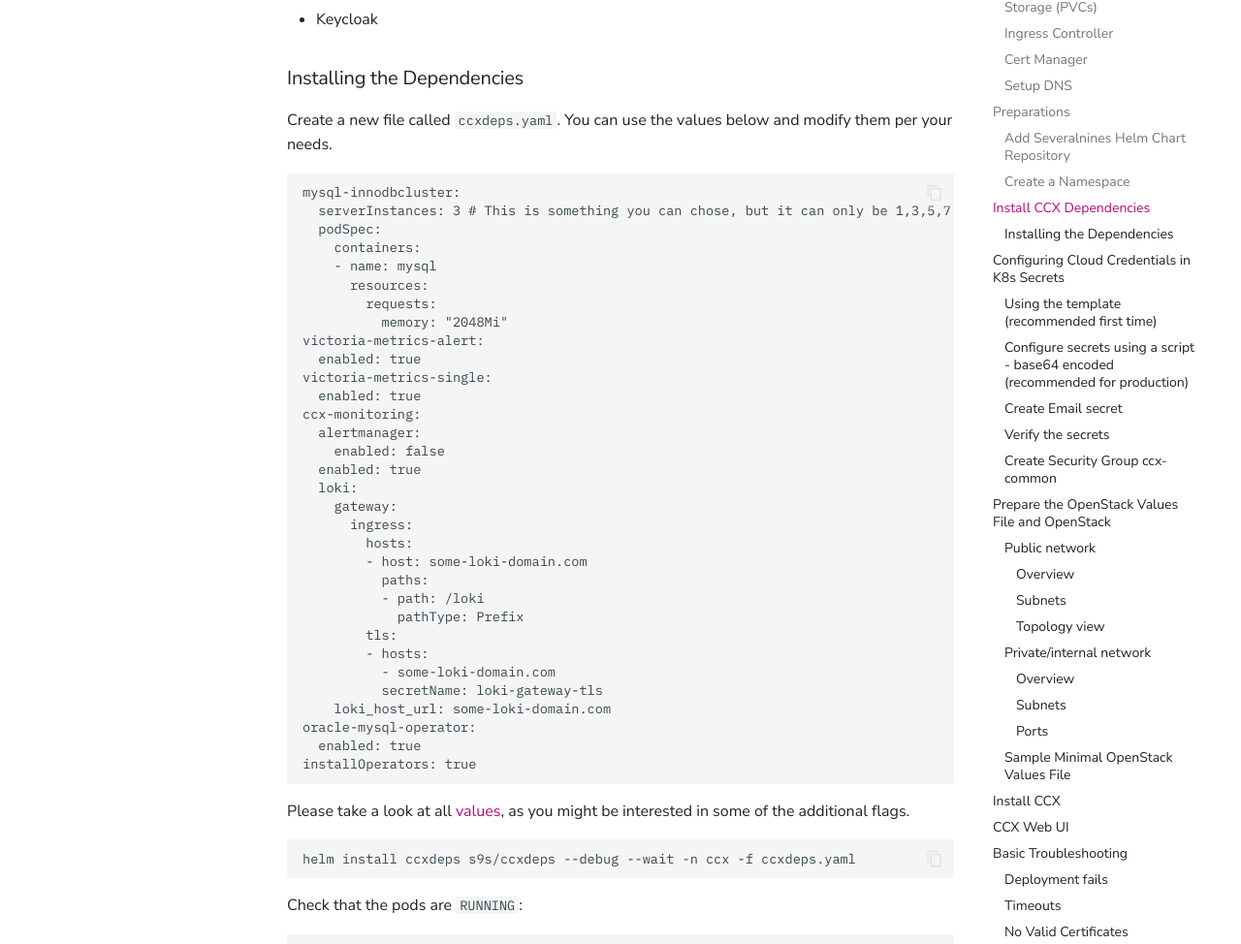
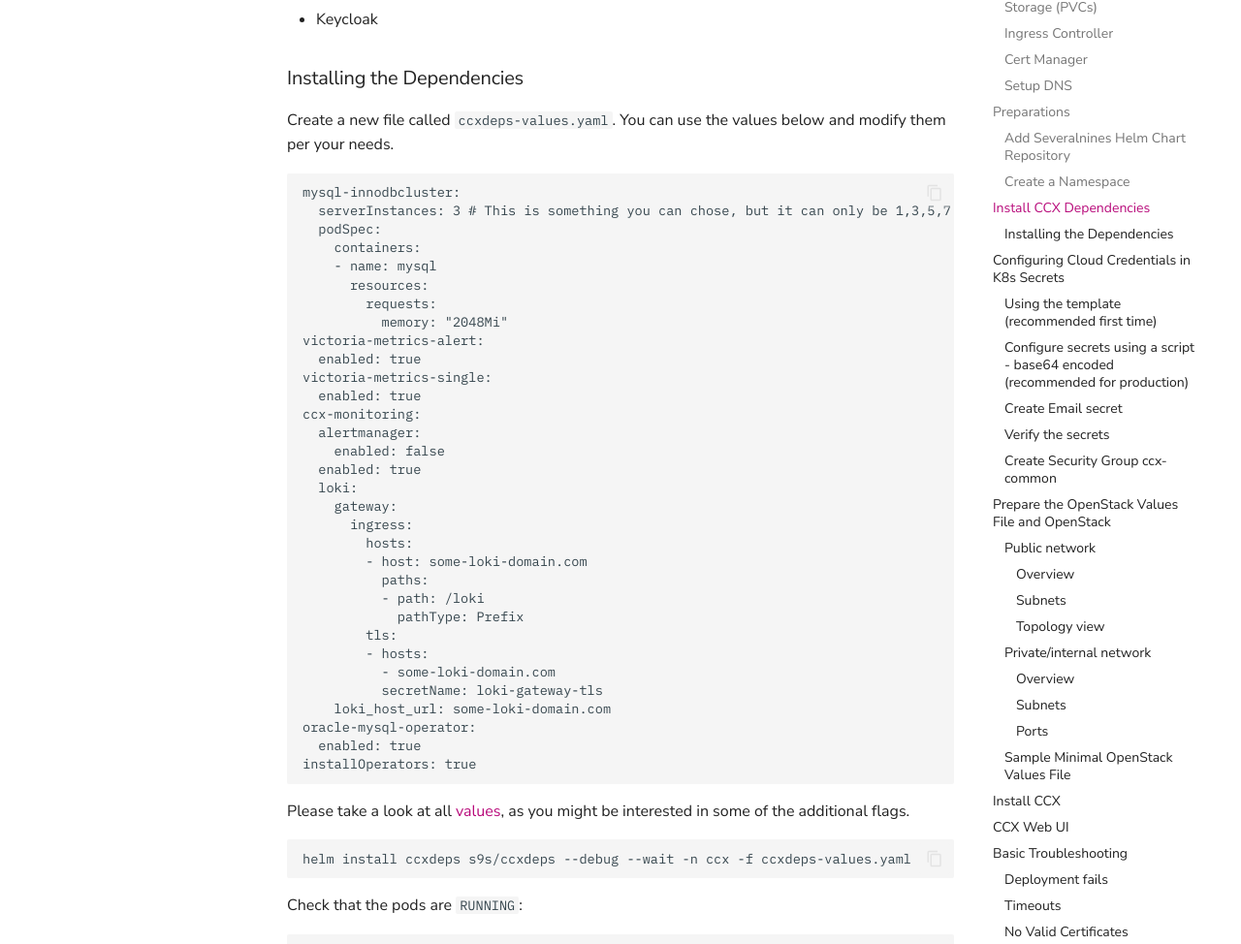
Before and after one commit to severalnines/ccx-docs, an MkDocs documentation site: the page built from docs/admin/Installation/Production-Openshift-installation.md, in a window 1280 px wide and 1400 px high, scrolled down 6887 px. Shown: the part 145-1119 px from the top of the window at 97% size. Built offline with MkDocs 1.6.1 and Material for MkDocs 9.7.7, drawn with Linux system fonts in a browser that asks for light colours; comment, search, counter and statistics services are not loaded.

Commit message:
Unify ccxdeps helm repo and values file naming across docs
Three commands referenced the helm repo as ccxdeps/ccxdeps although the
docs only ever add it as s9s. Two pages called the values file
ccxdeps.yaml while the rest of the docs (including the control-plane
upgrade guide's backup instructions) use ccxdeps-values.yaml.

Co-Authored-By: Claude Fable 5 <noreply@anthropic.com>

````diff
--- a/docs/admin/Installation/Production-Openshift-installation.md
+++ b/docs/admin/Installation/Production-Openshift-installation.md
@@ -274,7 +274,7 @@ First, we need to install the CCX dependencies (`ccxdeps`):
 
 ### Installing the Dependencies
 
-Create a new file called `ccxdeps.yaml`. You can use the values below and modify them per your needs.
+Create a new file called `ccxdeps-values.yaml`. You can use the values below and modify them per your needs.
 ```
 mysql-innodbcluster:
   serverInstances: 3 # This is something you can chose, but it can only be 1,3,5,7 or 9.
@@ -313,7 +313,7 @@ installOperators: true
 Please take a look at all [values](https://github.com/severalnines/helm-charts/blob/main/charts/ccxdeps/values.yaml), as you might be interested in some of the additional flags.
 
 ```
-helm install ccxdeps s9s/ccxdeps --debug --wait -n ccx -f ccxdeps.yaml
+helm install ccxdeps s9s/ccxdeps --debug --wait -n ccx -f ccxdeps-values.yaml
 ```
 
 Check that the pods are `RUNNING`:
````
Also changed, not shown: docs/admin/Day2/Upgrading-to-be-production-ready.md (+2 -2 lines), docs/admin/Installation/Mysql-Operator-Installation.md (+1 -1 lines), docs/admin/Installation/Postgres-Operator-Installation.md (+2 -2 lines).
